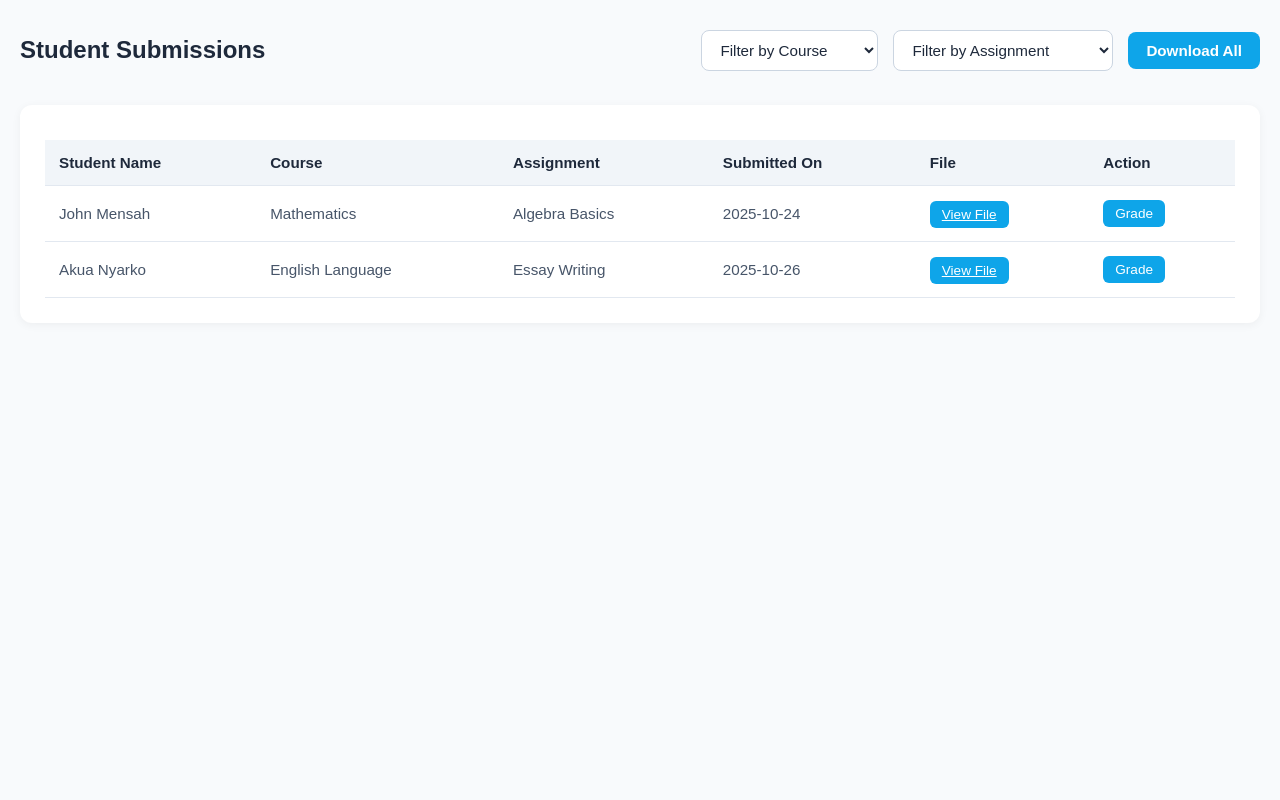
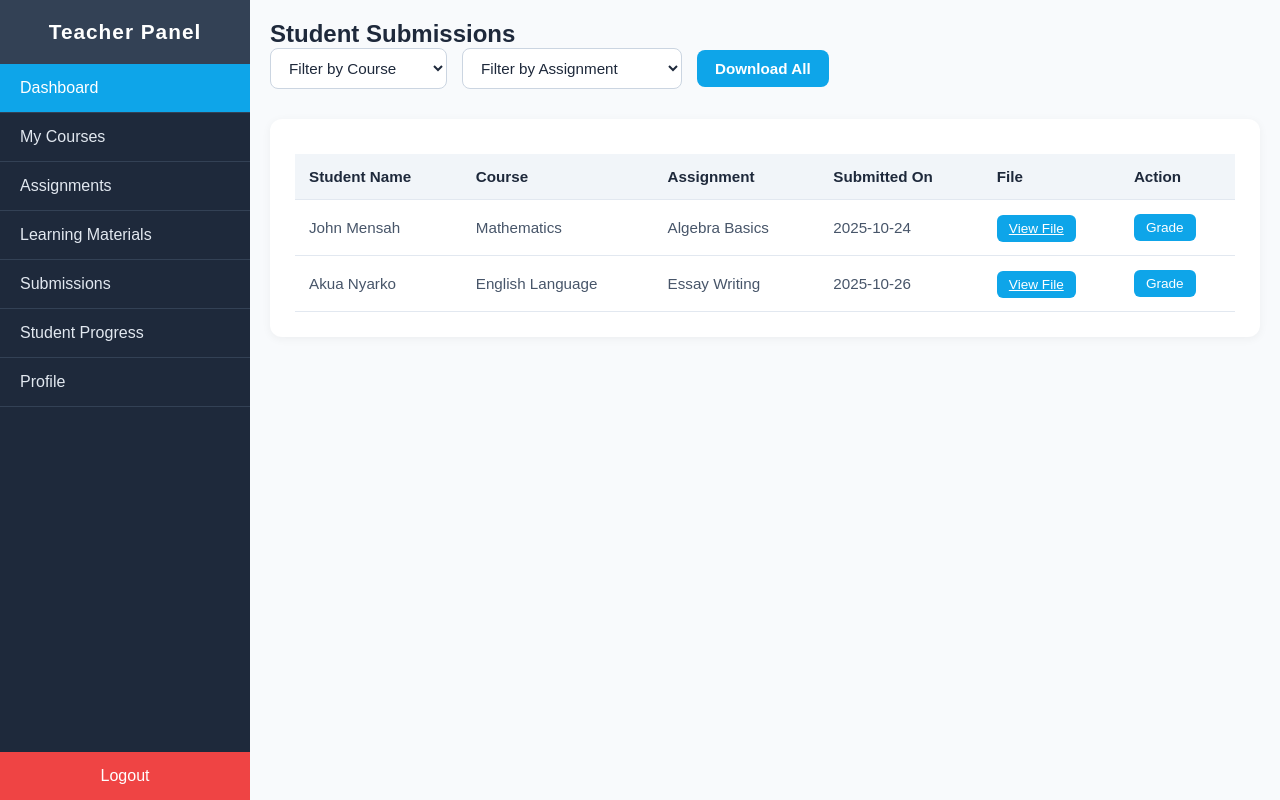
Before and after one commit to believeelikem/Student-Management-System, a Django app: page /dashboard/teacher/submissions/ in a window 1280 px wide. Run offline with Django 5.2, Linux system fonts and the light colour scheme; data comes from the database, SQL or seed files in the repository; both versions use the stored data as it was after the commit.

Commit message:
updated assignment spcific pages

```diff
--- /dev/null
+++ b/main/static/main/css/teacher_submissions_list.css
@@ -0,0 +1,118 @@
+body {
+    font-family: "Poppins", sans-serif;
+    background-color: #f8fafc;
+    margin: 0;
+    /* padding: 20px; */
+}
+
+/* .page-header {
+    display: flex;
+    justify-content: space-between;
+    align-items: center;
+    flex-wrap: wrap;
+    gap: 10px;
+    margin-bottom: 25px;
+} */
+
+.page-header h1 {
+    font-size: 1.5rem;
+    color: #1e293b;
+}
+
+.filters {
+    display: flex;
+    align-items: center;
+    gap: 15px;
+    flex-wrap: wrap;
+}
+
+select {
+    padding: 10px 14px;
+    border-radius: 8px;
+    border: 1px solid #cbd5e1;
+    font-size: 0.95rem;
+    background: #fff;
+    color: #1e293b;
+}
+
+select:focus {
+    border-color: #0ea5e9;
+    outline: none;
+}
+
+.download-btn {
+    padding: 10px 18px;
+    background: #0ea5e9;
+    color: #fff;
+    border: none;
+    border-radius: 8px;
+    font-size: 0.95rem;
+    cursor: pointer;
+    font-weight: 600;
+    transition: background 0.3s;
+}
+
+.download-btn:hover {
+    background: #0284c7;
+}
+
+.table-container {
+    background: #fff;
+    border-radius: 12px;
+    box-shadow: 0 2px 10px rgba(0, 0, 0, 0.05);
+    padding: 25px;
+}
+
+table {
+    width: 100%;
+    border-collapse: collapse;
+    margin-top: 10px;
+}
+
+th, td {
+    text-align: left;
+    padding: 14px;
+    border-bottom: 1px solid #e2e8f0;
+    font-size: 0.95rem;
+}
+
+th {
+    background-color: #f1f5f9;
+    color: #1e293b;
+    font-weight: 600;
+}
+
+td {
+    color: #475569;
+}
+
+.action-btn {
+    padding: 6px 12px;
+    background: #0ea5e9;
+    border: none;
+    color: #fff;
+    border-radius: 6px;
+    cursor: pointer;
+    font-size: 0.85rem;
+    transition: background 0.3s;
+}
+
+.action-btn:hover {
+    background: #0284c7;
+}
+
+@media (max-width: 768px) {
+    .filters {
+    flex-direction: column;
+    align-items: flex-start;
+    }
+
+    .download-btn {
+    width: 100%;
+    }
+
+    table {
+    display: block;
+    overflow-x: auto;
+    }
+}
--- a/main/templates/main/teacher_course_list.html
+++ b/main/templates/main/teacher_course_list.html
@@ -22,7 +22,7 @@
             <div class="course-card">
                 <h3>{{course.name}}</h3>
                 <small>Department: {{course.department.name}}</small>
-                <p>Enrolled Students: {{course.students|length}}</p>
+                <p>Enrolled Students: {{course.students.all|length}}</p>
                 <button class="view-btn">View Details</button>
             </div>
        </a>
--- a/main/templates/main/teacher_submissions_list.html
+++ b/main/templates/main/teacher_submissions_list.html
@@ -1,132 +1,8 @@
-<!DOCTYPE html>
-<html lang="en">
-<head>
-  <meta charset="UTF-8" />
-  <meta name="viewport" content="width=device-width, initial-scale=1.0" />
-  <title>Submissions List | Rising Giants School Complex</title>
-  <style>
-    body {
-      font-family: "Poppins", sans-serif;
-      background-color: #f8fafc;
-      margin: 0;
-      padding: 20px;
-    }
-
-    .page-header {
-      display: flex;
-      justify-content: space-between;
-      align-items: center;
-      flex-wrap: wrap;
-      gap: 10px;
-      margin-bottom: 25px;
-    }
-
-    .page-header h1 {
-      font-size: 1.5rem;
-      color: #1e293b;
-    }
-
-    .filters {
-      display: flex;
-      align-items: center;
-      gap: 15px;
-      flex-wrap: wrap;
-    }
-
-    select {
-      padding: 10px 14px;
-      border-radius: 8px;
-      border: 1px solid #cbd5e1;
-      font-size: 0.95rem;
-      background: #fff;
-      color: #1e293b;
-    }
-
-    select:focus {
-      border-color: #0ea5e9;
-      outline: none;
-    }
-
-    .download-btn {
-      padding: 10px 18px;
-      background: #0ea5e9;
-      color: #fff;
-      border: none;
-      border-radius: 8px;
-      font-size: 0.95rem;
-      cursor: pointer;
-      font-weight: 600;
-      transition: background 0.3s;
-    }
-
-    .download-btn:hover {
-      background: #0284c7;
-    }
-
-    .table-container {
-      background: #fff;
-      border-radius: 12px;
-      box-shadow: 0 2px 10px rgba(0, 0, 0, 0.05);
-      padding: 25px;
-    }
-
-    table {
-      width: 100%;
-      border-collapse: collapse;
-      margin-top: 10px;
-    }
-
-    th, td {
-      text-align: left;
-      padding: 14px;
-      border-bottom: 1px solid #e2e8f0;
-      font-size: 0.95rem;
-    }
-
-    th {
-      background-color: #f1f5f9;
-      color: #1e293b;
-      font-weight: 600;
-    }
-
-    td {
-      color: #475569;
-    }
-
-    .action-btn {
-      padding: 6px 12px;
-      background: #0ea5e9;
-      border: none;
-      color: #fff;
-      border-radius: 6px;
-      cursor: pointer;
-      font-size: 0.85rem;
-      transition: background 0.3s;
-    }
-
-    .action-btn:hover {
-      background: #0284c7;
-    }
-
-    @media (max-width: 768px) {
-      .filters {
-        flex-direction: column;
-        align-items: flex-start;
-      }
-
-      .download-btn {
-        width: 100%;
-      }
-
-      table {
-        display: block;
-        overflow-x: auto;
-      }
-    }
-  </style>
-</head>
-<body>
-
+{% extends 'teacher_base.html' %}
+{% load static %}
+{% block extra_styles %}<link rel="stylesheet" href="{% static 'main/css/teacher_submissions_list.css' %}">
+{% endblock extra_styles %}
+{% block body %}
   <div class="page-header">
     <h1>Student Submissions</h1>
     <div class="filters">
@@ -179,6 +55,4 @@
       </tbody>
     </table>
   </div>
-
-</body>
-</html>
+{% endblock body %}
--- a/main/templates/teacher_base.html
+++ b/main/templates/teacher_base.html
@@ -13,9 +13,9 @@
 </head>
 <body>
     {% include 'includes/teacher_sidebar.html' %}
-    {% block body %}
-
-
-    {% endblock body %}
+    <div class="main-content">
+        {% block body %}
+        {% endblock body %}
+    </div>
 </body>
 </html>
--- a/main/views.py
+++ b/main/views.py
@@ -5,7 +5,7 @@ from django.contrib.auth.decorators import login_required
 from .decorators import allowed_role
 from .forms import DepartmentForm,CourseForm,AssignmentForm,LearningMaterialsForm
 from django.contrib import messages
-from.models import Department,Course,Assignment,LearningMaterial
+from.models import Department,Course,Assignment,LearningMaterial,Submission
 
 User = get_user_model()
 
@@ -260,7 +260,18 @@ def teacher_course_list(request):
 def teacher_course_detail(request,slug):
     course = Course.objects.get(slug=slug,teacher=request.user)
 
-    return render(request,"main/teacher_course_detail.html",{"course":course})
+    assignments = Assignment.objects.filter(course = course )
+    learning_materials = LearningMaterial.objects.filter(course = course)
+
+    enrolled_students = course.students.all()
+
+    context = {
+        "course":course,
+        "assignments":assignments,
+        "learning_materials":learning_materials,
+        "students":enrolled_students
+    }
+    return render(request,"main/teacher_course_detail.html",context)
 
 
 def teacher_assignment_list(request):
@@ -287,8 +298,13 @@ def teacher_assignment_list(request):
 def teacher_assignment_detail(request,slug):
     assignment = Assignment.objects.get(slug = slug)
 
+    course = Course.objects.get(name = assignment.course.name)
+    submissions = Submission.objects.filter(assignment = assignment)
+
     context = {
-        "assignment":assignment
+        "assignment":assignment,
+        "course":course,
+        "submissions":submissions
     }
     return render(request,"main/teacher_assignment_details.html",context)
 
@@ -352,6 +368,7 @@ def teacher_assignment_delete(request,slug):
     return redirect("main:teacher_assignment_list")
 
 def teacher_submissions(request):
+
     return render(request,"main/teacher_submissions_list.html")
 
 
@@ -398,7 +415,6 @@ def student_dashboard(request):
 def student_course_enroll(request):
     dept_courses = Course.objects.filter(department = request.user.department)
 
-
     context = {
         "courses":dept_courses
     }
@@ -414,7 +430,16 @@ def student_course_enroll_unenroll_specific(request,slug):
 
 
 def student_course_list(request):
-    return render(request,"main/student_course_list.html")
+    dept_courses = Course.objects.filter(department = request.user.department)
+    enrolled_courses = []
+    for course in dept_courses:
+        if request.user in course.students.all():
+            enrolled_courses.append(course)
+
+    context = {
+        "courses":enrolled_courses
+    }
+    return render(request,"main/student_course_list.html",context)
 
 def student_course_detail(request):
     return render(request,"main/student_course_detail.html")
```
Also changed, not shown: main/templates/main/student_course_list.html (+12 -11 lines), main/templates/main/teacher_assignment_details.html (+10 -16 lines), main/templates/main/teacher_course_detail.html (+16 -18 lines), db.sqlite3, 4 other files.
